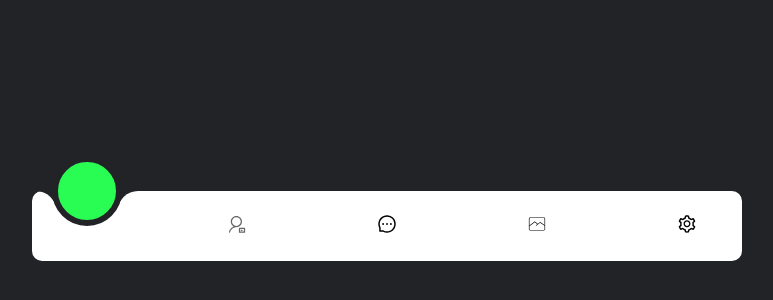
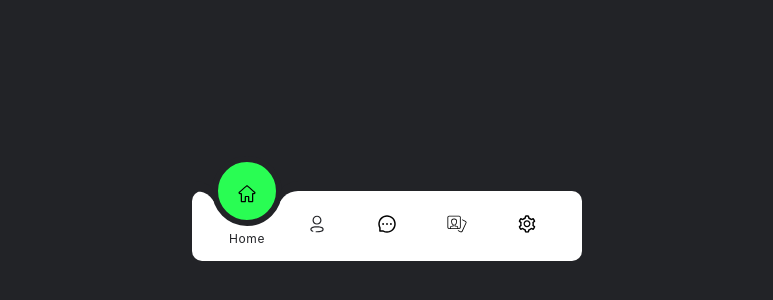
Before and after one commit to Skylerliutian/css-demos, a React (Create React App) app: page / in a window 1280 px wide. Shown: the part 174-474 px from the top of the page, without its empty margins (253-1026 px from the left). Built offline with nearby package versions, Linux system fonts and the light colour scheme.

Commit message:
feat: new css effect

```diff
--- a/src/components/navbar1.css
+++ b/src/components/navbar1.css
@@ -12,7 +12,7 @@
   padding: 0;
   display: flex;
   align-items: center;
-  gap: 5rem;
+  /* gap: 5rem; */
   position: relative;
 }
 
@@ -68,6 +68,8 @@
   border-radius: 50%;
   background: #29fd53;
   border: 6px solid var(--clr);
+  left: calc(var(--left) * 70px);
+  transition: 0.3s;
 }
 .indicator::before {
   content: "";
--- a/src/components/navbar1.jsx
+++ b/src/components/navbar1.jsx
@@ -1,60 +1,54 @@
-import React from "react";
+import React, { useState } from "react";
 import Home from "./static/home.svg";
 import Setting from "./static/setting.svg";
 import Message from "./static/message.svg";
-import Photo from "./static/photos.svg";
+import Photos from "./static/photos.svg";
 import Profile from "./static/profile.svg";
 import "./navbar1.css";
 
 const NavBar = () => {
+  const [current, setCurrent] = useState(0);
   const listMap = [
     {
-      component: <img src={Home} alt="home"></img>,
+      component: <img src={Home} alt="Home"></img>,
       name: "Home",
     },
+    {
+      component: <img src={Profile} alt="Profile"></img>,
+      name: "Profile",
+    },
+    {
+      component: <img src={Message} alt="Message"></img>,
+      name: "Message",
+    },
+    {
+      component: <img src={Photos} alt="Photos"></img>,
+      name: "Photos",
+    },
+    {
+      component: <img src={Setting} alt="Setting"></img>,
+      name: "Setting",
+    },
   ];
+  const handleClick = (index) => {
+    setCurrent(index);
+  };
   return (
     <div className="navigation">
       <ul>
-        <li className="list">
-          <a href="#javascript">
-            <span className="icon"></span>
-            <span className="text">Home</span>
-          </a>
-        </li>
-        <li className="list">
-          <a href="#javascript">
-            <span className="icon">
-              <img src={Profile} alt="Profile"></img>
-            </span>
-            <span className="text">Profile</span>
-          </a>
-        </li>
-        <li className="list">
-          <a href="#javascript">
-            <span className="icon">
-              <img src={Message} alt="Message"></img>
-            </span>
-            <span className="text">Message</span>
-          </a>
-        </li>
-        <li className="list">
-          <a href="#javascript">
-            <span className="icon">
-              <img src={Photo} alt="Photos"></img>
-            </span>
-            <span className="text">Photos</span>
-          </a>
-        </li>
-        <li className="list">
-          <a href="#javascript">
-            <span className="icon">
-              <img src={Setting} alt="setting"></img>
-            </span>
-            <span className="text">Setting</span>
-          </a>
-        </li>
-        <div className="indicator"></div>
+        {listMap.map((item, index) => (
+          <li
+            className={`list ${index === current ? "active" : ""}`}
+            onClick={() => handleClick(index)}
+            key={index}
+          >
+            <a href="#javascript">
+              <span className="icon">{item.component}</span>
+              <span className="text">{item.name}</span>
+            </a>
+          </li>
+        ))}
+        <div className="indicator" style={{ "--left": current }}></div>
       </ul>
     </div>
   );
```
Also changed, not shown: src/components/static/photos.svg, src/components/static/profile.svg.
